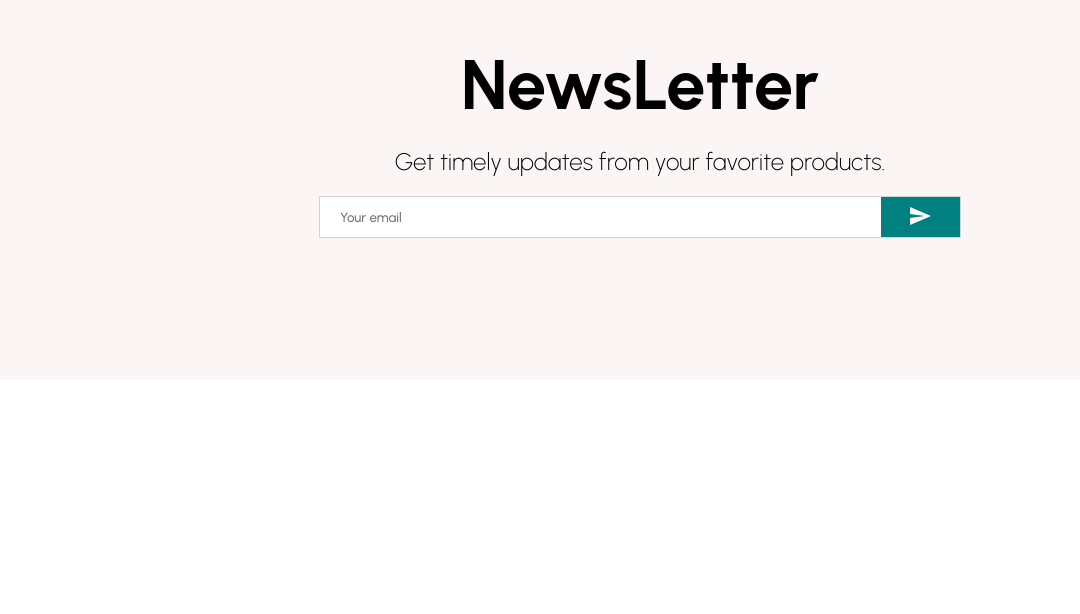
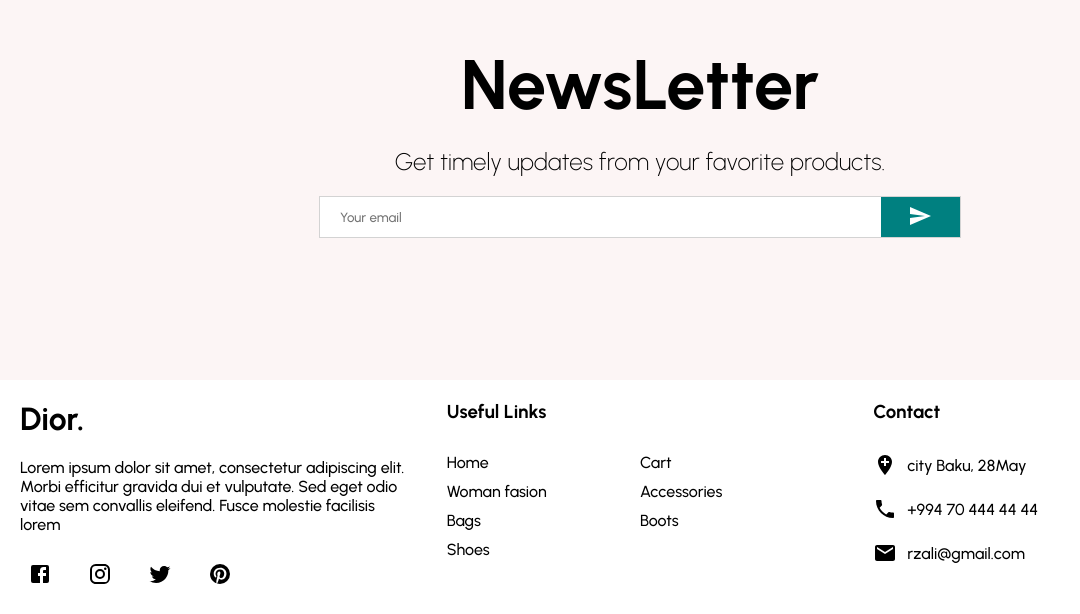
Before and after one commit to Rovshana/clothes_app, a React (Create React App) app in the folder app/: page / in a window 1280 px wide. Shown: the part 1070-1684 px from the top of the page, without its empty margins (0-1080 px from the left). Before the commit the page ends 1450 px from the top, so only its background shows below. Built offline with nearby package versions, Linux system fonts and the light colour scheme; no server answers; what axios-mock-adapter would draw is missing.

Commit message:
footer has created

```diff
--- a/app/src/Pages/Home.js
+++ b/app/src/Pages/Home.js
@@ -1,6 +1,7 @@
 import React from 'react'
 import Announce from '../components/Announce'
 import Catagories from '../components/Catagories'
+import Footer from '../components/Footer'
 import Navbar from '../components/Navbar'
 import NewsLetter from '../components/NewsLetter'
 import Products from '../components/Products'
@@ -18,6 +19,7 @@ import Slider from '../components/Slider'
        <Catagories/>
        <Products/>
        <NewsLetter/>
+       <Footer/>
 
         </>
     )
--- /dev/null
+++ b/app/src/components/Footer.js
@@ -0,0 +1,119 @@
+import React from 'react'
+import FacebookIcon from '@mui/icons-material/Facebook';
+import InstagramIcon from '@mui/icons-material/Instagram';
+import TwitterIcon from '@mui/icons-material/Twitter';
+import PinterestIcon from '@mui/icons-material/Pinterest';
+import AddLocationIcon from '@mui/icons-material/AddLocation';
+import PhoneIcon from '@mui/icons-material/Phone';
+import MailIcon from '@mui/icons-material/Mail';
+import styled from 'styled-components'
+ const Container = styled.div`
+ display: flex;
+ `
+ const Left= styled.div`
+ flex: 1;
+ display: flex;
+ flex-direction: column;
+ padding: 20px;
+ `
+
+ const Logo = styled.h1`
+ `
+ const Desc = styled.p`
+ margin: 20px 0px;
+ `
+ const SocialContainer = styled.div`
+ display: flex;
+ `
+ const SocialIcon = styled.div`
+ width: 40px;
+ height: 40px;
+ border-radius: 50%;
+display: flex;
+align-items: center;
+justify-content: center;
+margin-right: 20px;
+background-color: #${props => props.color}
+
+
+
+ `
+
+ const Right = styled.div`
+ flex: 1;
+ padding: 20px;
+ `
+ const ContactItem = styled.div`
+ margin-bottom: 20px;
+ display: flex;
+ align-items: center;
+ `
+ const Center = styled.div`
+ flex: 1;
+ padding: 20px;
+ `
+ const Title = styled.h3`
+ margin-bottom: 30px;
+ `
+ const List = styled.ul`
+ margin: 0;
+ padding: 0;
+ display: flex;
+ flex-wrap: wrap;
+
+ `
+
+ const ListItem = styled.li`
+ list-style: none;
+ width: 50%;
+ margin-bottom: 10px;
+ `
+ function Footer() {
+
+
+    return (
+        <Container>
+            <Left>
+               <Logo>Dior.</Logo>
+
+<Desc>Lorem ipsum dolor sit amet, consectetur adipiscing elit. Morbi efficitur gravida dui et vulputate. Sed eget odio vitae sem convallis eleifend. Fusce molestie facilisis lorem</Desc>
+           <SocialContainer>
+            <SocialIcon color="#4267B2"><FacebookIcon/></SocialIcon>
+            <SocialIcon color="#e60002"><InstagramIcon/></SocialIcon>
+            <SocialIcon color="#1DA1F2"><TwitterIcon/></SocialIcon>
+            <SocialIcon color="#e60028"><PinterestIcon/></SocialIcon>
+
+           </SocialContainer>
+            </Left>
+            <Center>
+            <Title>Useful Links</Title>
+            <List>
+            <ListItem>Home</ListItem>
+            <ListItem>Cart</ListItem>
+            <ListItem>Woman fasion</ListItem>
+            <ListItem>Accessories</ListItem>
+            <ListItem>Bags</ListItem>
+            <ListItem>Boots</ListItem>
+            <ListItem>Shoes</ListItem>
+            </List>
+            </Center>
+            <Right>
+            <Title>Contact</Title>
+            <ContactItem>
+            <AddLocationIcon  style={{marginRight: "10px"}}/>
+            city Baku, 28May
+            </ContactItem>
+            <ContactItem>
+            <PhoneIcon  style={{marginRight: "10px"}}/>
+            +994 70 444 44 44
+            </ContactItem>
+            <ContactItem>
+            <MailIcon style={{marginRight: "10px"}}/>
+            rzali@gmail.com
+            </ContactItem>
+            </Right>
+
+        </Container>
+    )
+}
+export default Footer
--- a/app/src/mocks/Products/Product.json
+++ b/app/src/mocks/Products/Product.json
@@ -28,9 +28,9 @@
         "photo": "https://i.pinimg.com/originals/dc/6b/54/dc6b5447b0bacf12109d089facc4f508.jpg"},
     {
         "id": 8,
-        "photo": "https://o.remove.bg/downloads/fa5ad4b2-375a-4f38-91ca-66490da7b6b3/1543510095-gap-1543510088-removebg-preview.png"
+        "photo": "https://encrypted-tbn0.gstatic.com/images?q=tbn:ANd9GcRN9mvQmO6E5hQxw4oK_96CtbZb6rWyg3tWlFVefaN_HOX4WVSA2MMCVqZS5kIqIlMxOd8&usqp=CAU"
     },
-    {
+        {
         "id": 7,
         "photo": "https://ae01.alicdn.com/kf/HTB1w6BGhE3IL1JjSZFMq6yjrFXau/Unisex-Men-Jacket-Waterproof-Rain-Jacket-Women-Men-3-IN-1-Windbreaker-Sport-Coats-thin-Rain.jpg_Q90.jpg_.webp"
     }
```
